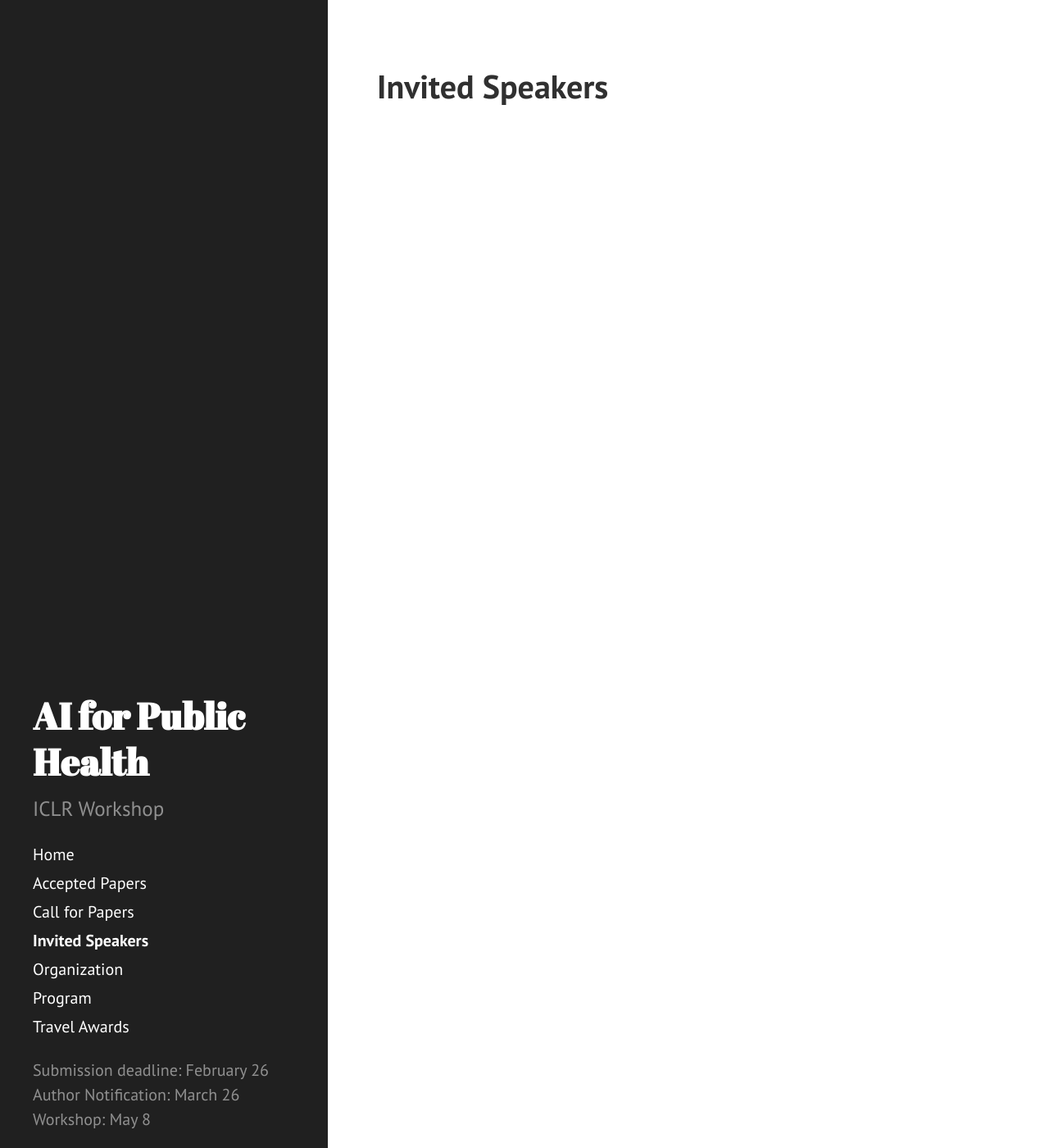
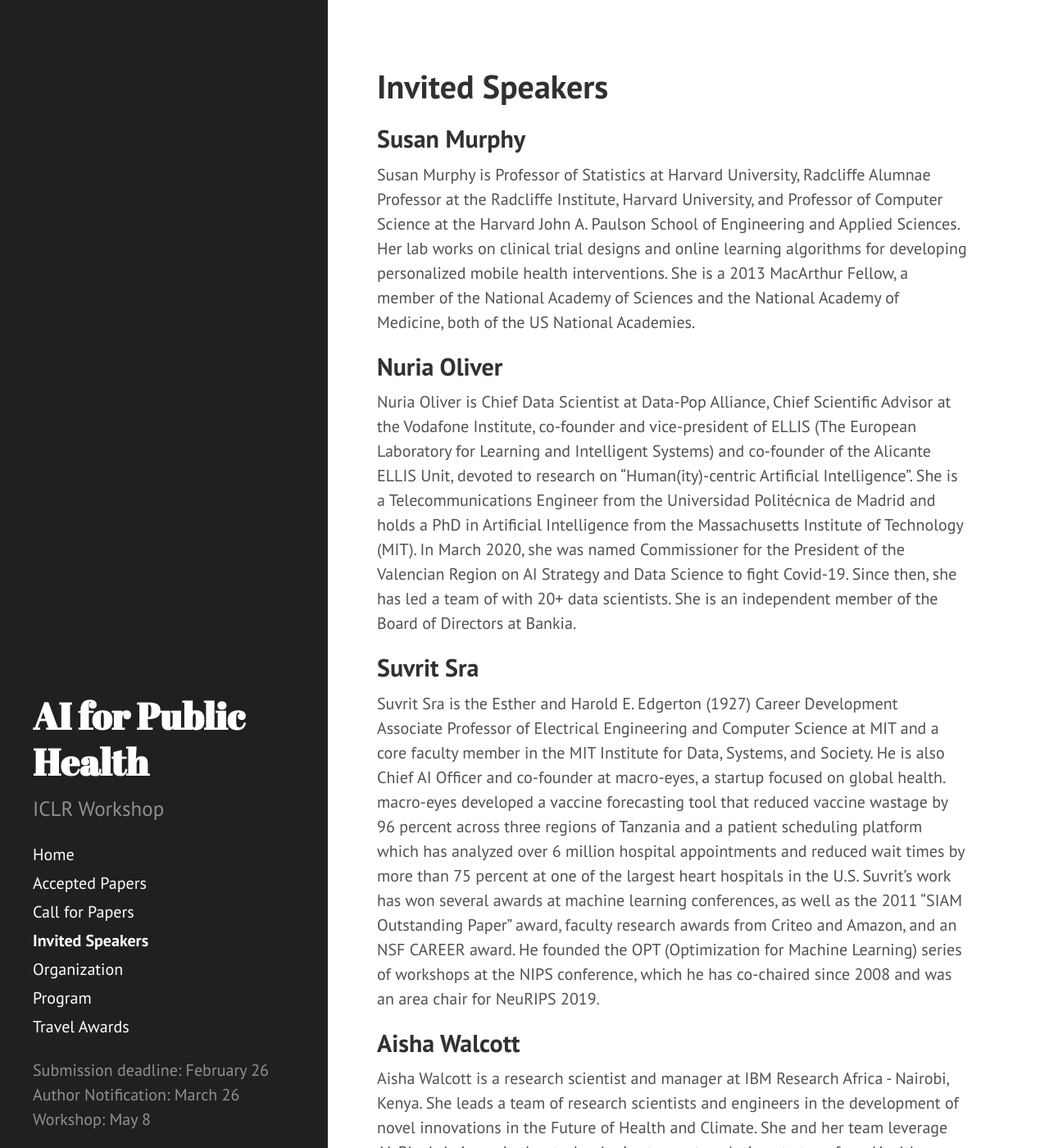
Before and after one commit to slremy/aiforpublichealth.github.io, a Jekyll site: the page built from invited.md, in a window 1280 px wide and 1400 px high. Shown: the whole window at 82% size. Built offline with Jekyll 4.4.1, drawn with Linux system fonts in a browser that asks for light colours; some of the changed text lies outside the part shown.

Commit message:
Update invited.md

```diff
--- a/invited.md
+++ b/invited.md
@@ -2,6 +2,20 @@
 layout: page
 title: Invited Speakers
 ---
+## Susan Murphy
+
+Susan Murphy is Professor of Statistics at Harvard University, Radcliffe Alumnae Professor at the Radcliffe Institute, Harvard University, and Professor of Computer Science at the Harvard John A. Paulson School of Engineering and Applied Sciences.  Her lab works on clinical trial designs and online learning algorithms for developing personalized mobile health interventions.   She is a 2013 MacArthur Fellow, a member of the National Academy of Sciences and the National Academy of Medicine, both of the US National Academies.
+
+## Nuria Oliver
+
+Nuria Oliver is Chief Data Scientist at Data-Pop Alliance, Chief Scientific Advisor at the Vodafone Institute, co-founder and vice-president of ELLIS (The European Laboratory for Learning and Intelligent Systems) and co-founder of the Alicante ELLIS Unit, devoted to research on "Human(ity)-centric Artificial Intelligence".  She is a Telecommunications Engineer from the Universidad Politécnica de Madrid and holds a PhD in Artificial Intelligence from the Massachusetts Institute of Technology (MIT).  In March 2020, she was named Commissioner for the President of the Valencian Region on AI Strategy and Data Science to fight Covid-19. Since then, she has led a team of with 20+ data scientists. She is an independent member of the Board of Directors at Bankia.
+
+## Suvrit Sra
+
+Suvrit Sra is the Esther and Harold E. Edgerton (1927) Career Development Associate Professor of Electrical Engineering and Computer Science at MIT and a core faculty member in the MIT Institute for Data, Systems, and Society. He is also Chief AI Officer and co-founder at macro-eyes, a startup focused on global health. macro-eyes developed a vaccine forecasting tool that reduced vaccine wastage by 96 percent across three regions of Tanzania  and a patient scheduling platform which has analyzed over 6 million hospital appointments and reduced wait times by more than 75 percent at one of the largest heart hospitals in the U.S. Suvrit’s work has won several awards at machine learning conferences, as well as the 2011 “SIAM Outstanding Paper” award, faculty research awards from Criteo and Amazon, and an NSF CAREER award. He founded the OPT (Optimization for Machine Learning) series of workshops at the NIPS conference, which he has co-chaired since 2008 and was an area chair for NeuRIPS 2019.
+
+## Aisha Walcott
+Aisha Walcott is a research scientist and manager at IBM Research Africa - Nairobi, Kenya. She leads a team of research scientists and engineers in the development of novel innovations in the Future of Health and Climate. She and her team leverage AI, Blockchain, and other technologies to create solutions to transform Health Systems, provide new tools for Population Health, and develop systems to support Water Access and Management particularly for emerging countries. When Aisha joined the IBM Research Africa lab, she led the research efforts to improve mobility and transportation in developing cities. She and her team developed innovative intelligent transportation systems data capture methods and analytical tools, to provide computational understanding about the local driving and infrastructure context. Aisha earned her PhD in the Electrical Engineering and Computer Science Department at MIT.
 
 
 <div class="posts">
```
